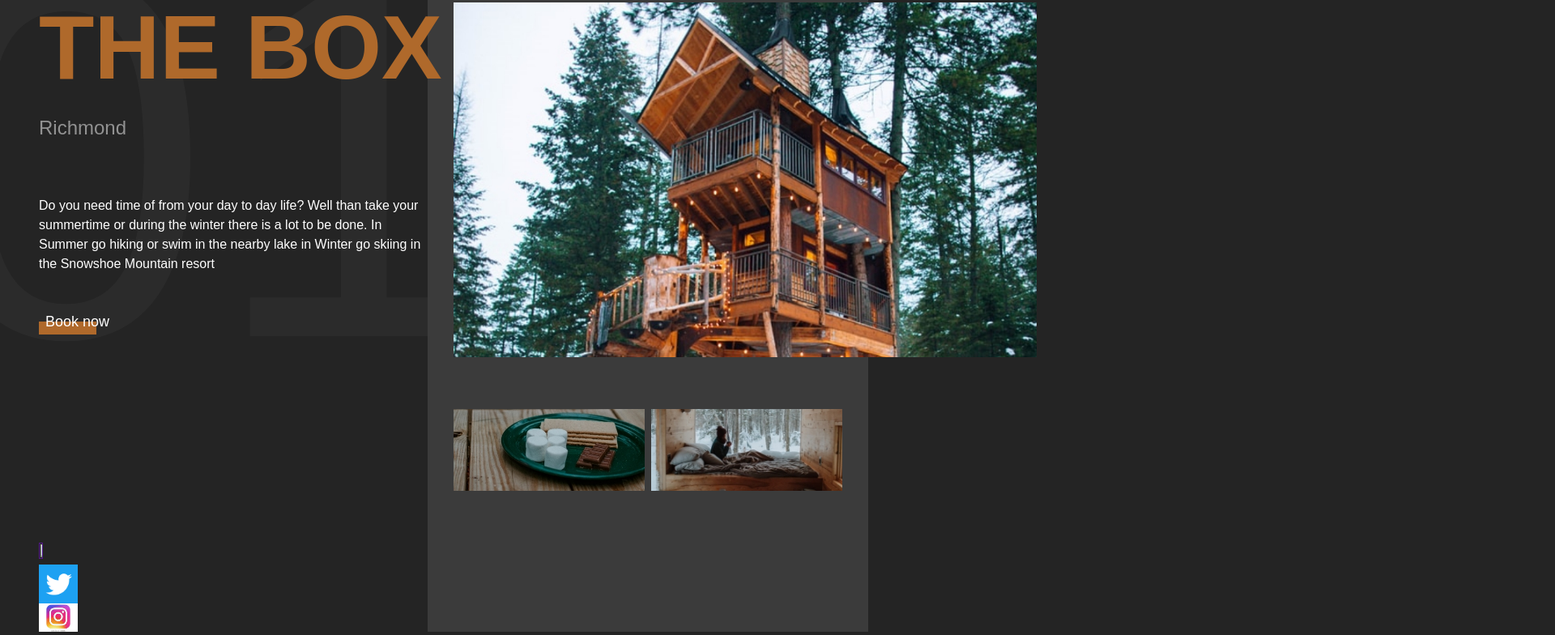
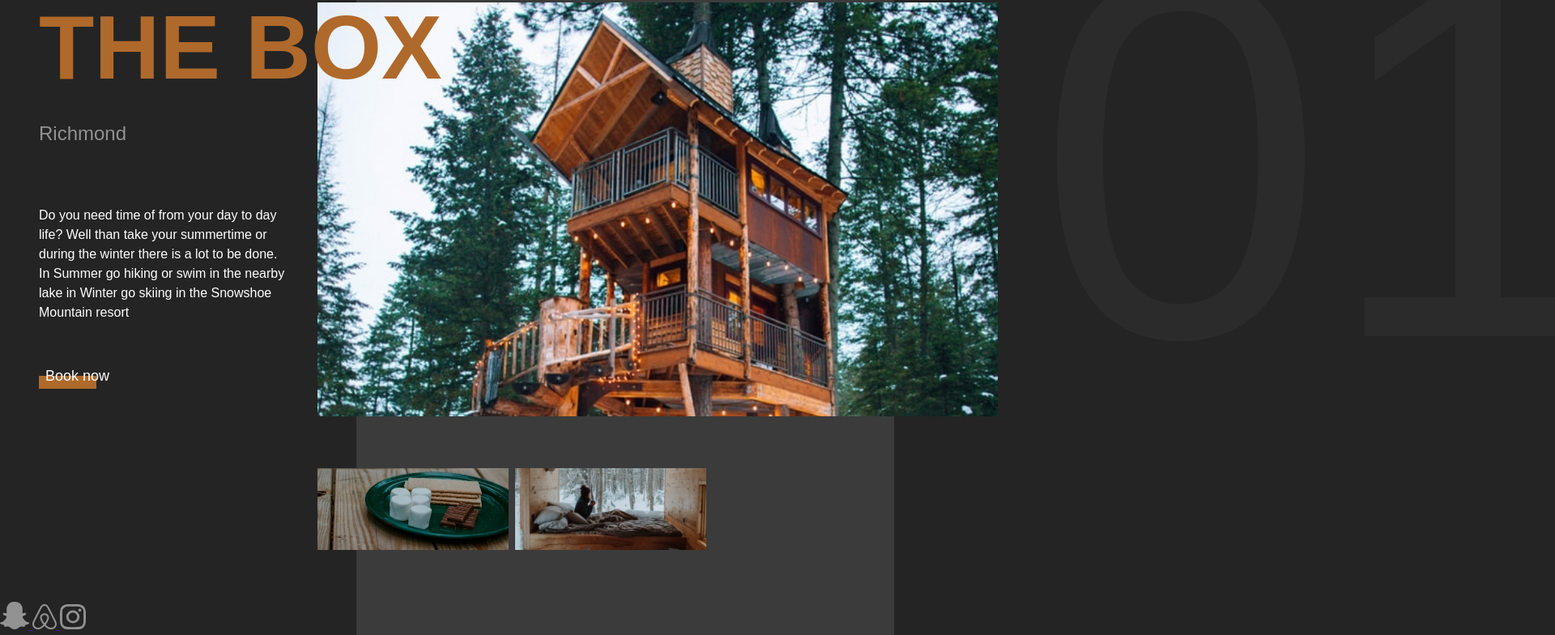
Before and after one commit to pratiga/asymmetrical-design, a plain HTML site: page index.html in a window 1280 px wide. Shown: the part 126-910 px from the top of the page at 81% size, 1920 px wide, since content can reach past the window. Drawn offline with Linux system fonts and the light colour scheme.

Commit message:
some changes in footer
Signed-off-by: Pratima <gaitrisanu2468@gmail.com>

```diff
--- a/index.html
+++ b/index.html
@@ -34,13 +34,13 @@
     </main>
     <footer>
         <a href="" class="social-link">
-        <img src="img/facebook.jpg" aria-label="" alt="" class="social-img">
+        <img src="img/snapchat-ghost.svg" aria-label="" alt="" class="social-img">
         </a>
         <a href="" class="social-link">
-          <img src="img/twitter.png" alt="">
+          <img src="img/airbnb.svg" alt="">
         </a>
         <a href="" class="social-link">
-          <img src="img/instagram.jpg" alt="">
+          <img src="img/instagram.svg" alt="">
         </a>
     </footer>
   </div>
--- a/style.css
+++ b/style.css
@@ -92,12 +92,11 @@ nav{
 footer {
     margin-top: 2em;
 }
-.social-link img{
-  width: 10%;
-  height: 10%;
-}
-.social-link {
+
+.social-link footer {
     display: flex;
+    justify-content: space-between;
+    grid-column: 1/3;
     gap: 2em;
 }
 .social-link:hover,
@@ -112,7 +111,7 @@ footer {
         display: grid;
         grid-template-columns:
         minmax(1em, 1fr)
-        repeat(2,minmax(15rem, 35rem))
+        repeat(3,minmax(15rem, 35rem))
         minmax(5rem, 10rem)
         minmax(1em, 1fr);
         gap:2em;
@@ -136,12 +135,12 @@ footer {
     main::after{
         content: "";
         position: absolute;
-        background-color: var(--clr-bg-light);
-        top: 0;
+         background-color: var(--clr-bg-light);
+         top: 0;
         bottom: 0;
-        left: -2em;
-        right: -2em;
-        grid-column: 3/5;
+         left: 3em;
+        right: -20em;
+        grid-column: 2 / 5;
         z-index: -10;
     }
     .title {
@@ -149,7 +148,8 @@ footer {
         grid-row: 1;
     }
     .location,
-    .description {
+    .description,
+    .btn {
         grid-column: 1/2;
     }
 
@@ -160,16 +160,18 @@ footer {
         opacity: 0.03;
         z-index: -100;
         line-height: 1;
-        left: -0.15em;
+        left: 2em;
         top: 0;
     }
     .primary-image{
-        grid-column:2/-1;
+        grid-column:2 / 5;
         grid-row: 1 / span 4;
         z-index: -1;
         height: 100%;
-        max-height: 500px;
+        /* max-height: 500px; */
         width: min(100%, 1000px);
+        width: 1200px;
+        image-rendering: ;
         object-fit: cover;
     }
     .secondary-images{
@@ -177,13 +179,14 @@ footer {
         margin-top: 4em;
     }
     footer {
-        grid-column: 2/3;
+        grid-column: 1/3;
     }
 }
 
 @media (min-width: 1200px) {
     main::after{
         grid-column:3/4 ;
+        right: -25em;
     }
     .nav,
     .secondary-images {
```
Also changed, not shown: img/airbnb.svg (added), img/instagram.svg (added), img/snapchat-ghost.svg (added).
